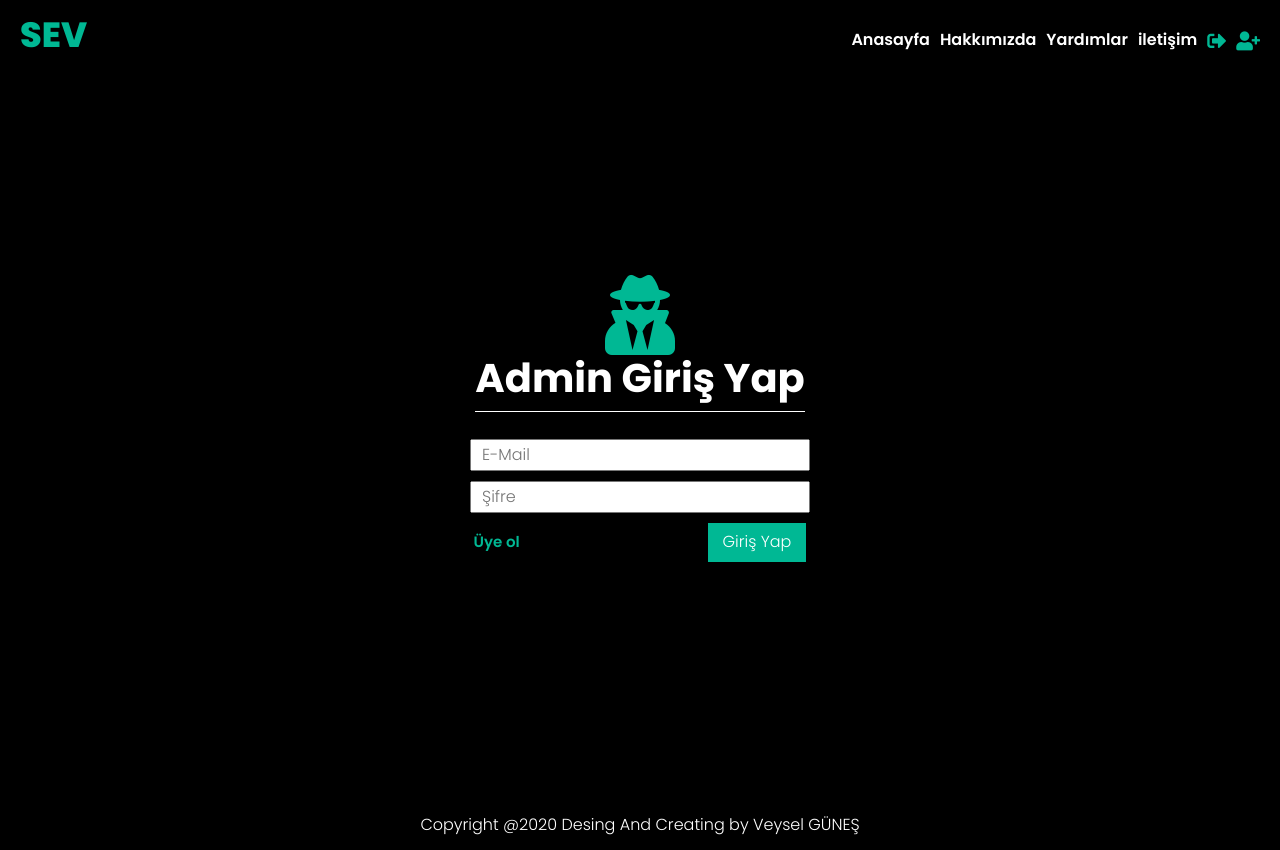
After one commit to FYvgunes/Bitirme_Projesi, a PHP site: page /giris.html in a window 1280 px wide. The commit adds this page. Run offline with PHP 8.4, Linux system fonts and the light colour scheme; some libraries are stand-ins or nearby versions.

Commit message:
Admin Giişr kısımları yapıldı

```diff
--- a/Assets/css/main.css
+++ b/Assets/css/main.css
@@ -1104,6 +1104,98 @@ body {
   .help-btn:hover {
     letter-spacing: 0.6px; }
 
+.giris h1 {
+  color: #fff;
+  font-size: 40px;
+  border-bottom: 1px solid #fff;
+  padding: 10px 0; }
+  .giris h1 i {
+    display: block;
+    text-align: center;
+    color: #00b894;
+    font-size: 80px; }
+
+.form-giris {
+  width: 100%;
+  height: 100vh;
+  display: flex;
+  justify-content: center;
+  align-items: center;
+  flex-direction: column; }
+  .form-giris input {
+    position: relative;
+    padding: 5px 10px;
+    margin-bottom: 10px; }
+    .form-giris input::before {
+      content: "\f007";
+      font-family: FontAwesome;
+      display: block;
+      z-index: 1000;
+      position: absolute;
+      left: 0;
+      top: 0;
+      background-color: red;
+      color: red; }
+    .form-giris input .name-admin {
+      position: relative; }
+      .form-giris input .name-admin::before {
+        content: "\f007";
+        font-family: FontAwesome;
+        display: block;
+        width: 100px;
+        height: 50px;
+        position: absolute;
+        left: 0;
+        top: 0;
+        background-color: red;
+        color: red; }
+  .form-giris .form-grub {
+    width: 26%;
+    display: flex;
+    justify-content: space-between;
+    flex-wrap: wrap; }
+    .form-giris .form-grub a {
+      color: #00b894;
+      text-decoration: none;
+      font-weight: 600;
+      font-size: 15px;
+      padding: 10px 0 0 0; }
+    .form-giris .form-grub button {
+      outline: none;
+      border: none;
+      background-color: #00b894;
+      padding: 10px 15px;
+      color: #fff; }
+
+.section-title {
+  padding: 10px 10px;
+  width: 100%;
+  text-align: center; }
+  .section-title h1 {
+    font-size: 40px; }
+    .section-title h1 span {
+      color: #00b894;
+      font-size: 50px; }
+
+.help-btn {
+  display: block;
+  width: 100%;
+  padding: 10px 0px;
+  color: #fff;
+  text-align: center;
+  font-size: 18px;
+  text-decoration: none;
+  font-weight: 600;
+  background-color: #00b894;
+  margin-bottom: 10px;
+  transition: 0.5s all;
+  -webkit-transition: 0.5s all;
+  -moz-transition: 0.5s all;
+  -ms-transition: 0.5s all;
+  -o-transition: 0.5s all; }
+  .help-btn:hover {
+    letter-spacing: 0.6px; }
+
 .section-title {
   padding: 10px 10px;
   width: 100%;
--- a/Assets/sass/main.scss
+++ b/Assets/sass/main.scss
@@ -5,6 +5,7 @@
 @import "pages/contact.scss";
 @import "pages/yardımlar.scss";
 @import "pages/giris-yontemi.scss";
+@import "pages/Giris.scss";
 @import "base/mixin";
 @import "base/colors";
 @import "base/title";
--- /dev/null
+++ b/Assets/sass/pages/Giris.scss
@@ -0,0 +1,79 @@
+@import "../base/mixin.scss";
+@import "../base/colors.scss";
+@import "../base/title";
+@import "../base/help_button";
+
+.giris {
+  h1 {
+    color: $beyaz;
+    font-size: 40px;
+    border-bottom: 1px solid $beyaz;
+    padding: 10px 0;
+    i {
+      display: block;
+      text-align: center;
+      color: $anarenk;
+      font-size: 80px;
+    }
+  }
+}
+.form-giris {
+  width: 100%;
+  height: 100vh;
+  display: flex;
+  justify-content: center;
+  align-items: center;
+  flex-direction: column;
+
+  input {
+    position: relative;
+    padding: 5px 10px;
+    margin-bottom: 10px;
+    &::before {
+      content: "\f007";
+      font-family: FontAwesome;
+      display: block;
+      z-index: 1000;
+      position: absolute;
+      left: 0;
+      top: 0;
+      background-color: red;
+      color: red;
+    }
+    .name-admin {
+      position: relative;
+      &::before {
+        content: "\f007";
+        font-family: FontAwesome;
+        display: block;
+        width: 100px;
+        height: 50px;
+        position: absolute;
+        left: 0;
+        top: 0;
+        background-color: red;
+        color: red;
+      }
+    }
+  }
+  .form-grub {
+    width: 26%;
+    display: flex;
+    justify-content: space-between;
+    flex-wrap: wrap;
+    a {
+      color: $anarenk;
+      text-decoration: none;
+      font-weight: 600;
+      font-size: 15px;
+      padding: 10px 0 0 0;
+    }
+    button {
+      outline: none;
+      border: none;
+      background-color: $anarenk;
+      padding: 10px 15px;
+      color: $beyaz;
+    }
+  }
+}
--- /dev/null
+++ b/giris.html
@@ -0,0 +1,76 @@
+<!DOCTYPE html>
+<html lang="en">
+  <head>
+    <meta charset="UTF-8" />
+    <meta name="viewport" content="width=device-width, initial-scale=1.0" />
+    <title>SEV - GİRİŞ</title>
+    <link rel="stylesheet" href="Assets/css/main.css" />
+    <link
+      rel="stylesheet"
+      href="https://cdnjs.cloudflare.com/ajax/libs/font-awesome/5.14.0/css/all.min.css"
+    />
+    <script src="https://cdnjs.cloudflare.com/ajax/libs/jquery/3.5.1/jquery.min.js"></script>
+  </head>
+  <body class="body">
+    <div class="navbar">
+      <a href="#" class="logo">SEV</a>
+      <button class="menu-toggle">
+        <span></span>
+        <span></span>
+        <span></span>
+      </button>
+      <div class="navbar-menu">
+        <ul>
+          <li>
+            <a href="#">Anasayfa</a>
+          </li>
+          <li>
+            <a href="#">Hakkımızda</a>
+          </li>
+          <li>
+            <a href="#">Yardımlar</a>
+          </li>
+          <li>
+            <a href="#">iletişim</a>
+          </li>
+          <li>
+            <a href="#"><i class="fas fa-sign-out-alt"></i></a>
+          </li>
+          <li>
+            <a href="#"><i class="fas fa-user-plus"></i></a>
+          </li>
+        </ul>
+      </div>
+    </div>
+    <div class="giris">
+      <form action="" class="form-giris">
+        <h1><i class="fas fa-user-secret"></i>Admin Giriş Yap</h1>
+        <input type="email" class="name-admin" placeholder="E-Mail" />
+        <input type="text" class="sifre" placeholder="Şifre" />
+        <div class="form-grub">
+          <a href="#">Üye ol</a>
+          <button>Giriş Yap</button>
+        </div>
+      </form>
+    </div>
+    <div class="footer-admin">
+      <p>Copyright @2020 Desing And Creating by <a href="#">Veysel GÜNEŞ</a></p>
+    </div>
+
+    <script type="text/javascript">
+      $(document).ready(function () {
+        $(window).scroll(function () {
+          if (this.scrollY > 10) {
+            $(".navbar").addClass("stiyk");
+          } else {
+            $(".navbar").removeClass("stiyk");
+          }
+        });
+        $(".menu-toggle").click(function () {
+          $(this).toggleClass("active");
+          $(".navbar-menu").toggleClass("active");
+        });
+      });
+    </script>
+  </body>
+</html>
```
Also changed, not shown: Ggiris.html (added, +76 -0 lines), Ygiris.html (added, +76 -0 lines).
